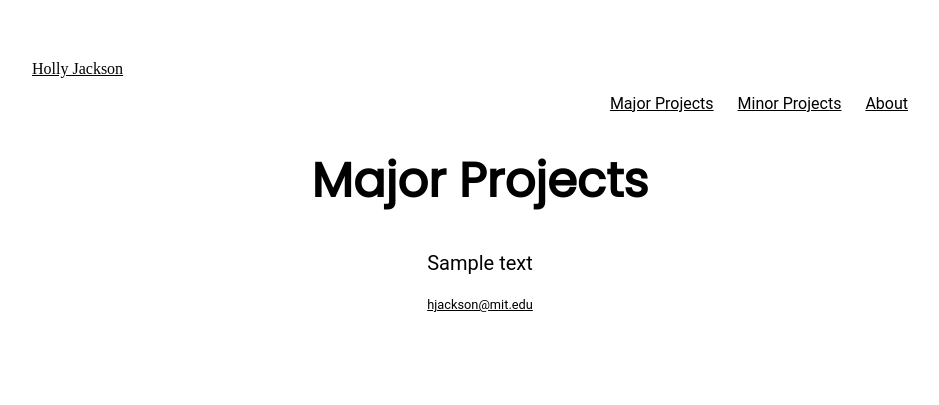
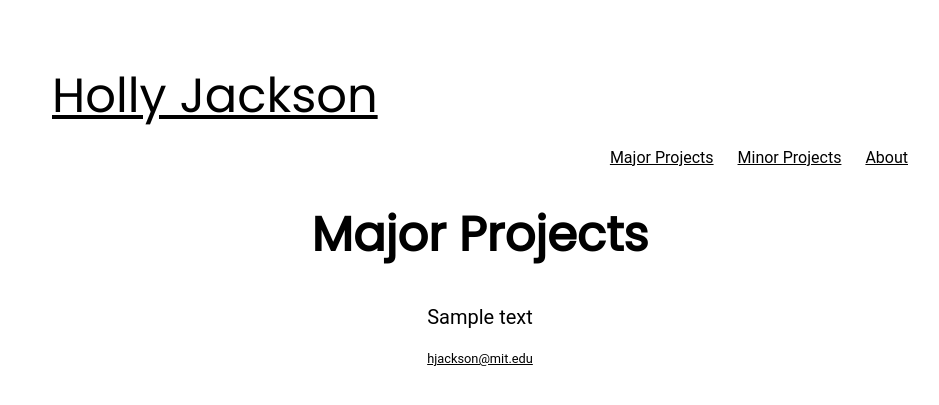
Before and after one commit to hollyjackson/hollyjackson.github.io, a Jekyll site: the page built from index.html, in a window 1280 px wide. Shown: the top 405 px of the page, without its empty margins (160-1099 px from the left). Built offline with Jekyll 4.4.1, drawn with Linux system fonts in a browser that asks for light colours.

Commit message:
format options site title

```diff
--- a/css/main.css
+++ b/css/main.css
@@ -28,6 +28,14 @@ a {
     text-decoration: none;
     color: #000;
     text-decoration: underline;
+}
+.header__title {
+    padding: 0px;
+    display: inline;
+    margin-left: 20px;
+    font-size: 3em;
+    font-family: 'Poppins', sans-serif;
+    text-align: left;
 }
 a:hover {
     text-decoration: none;
```
